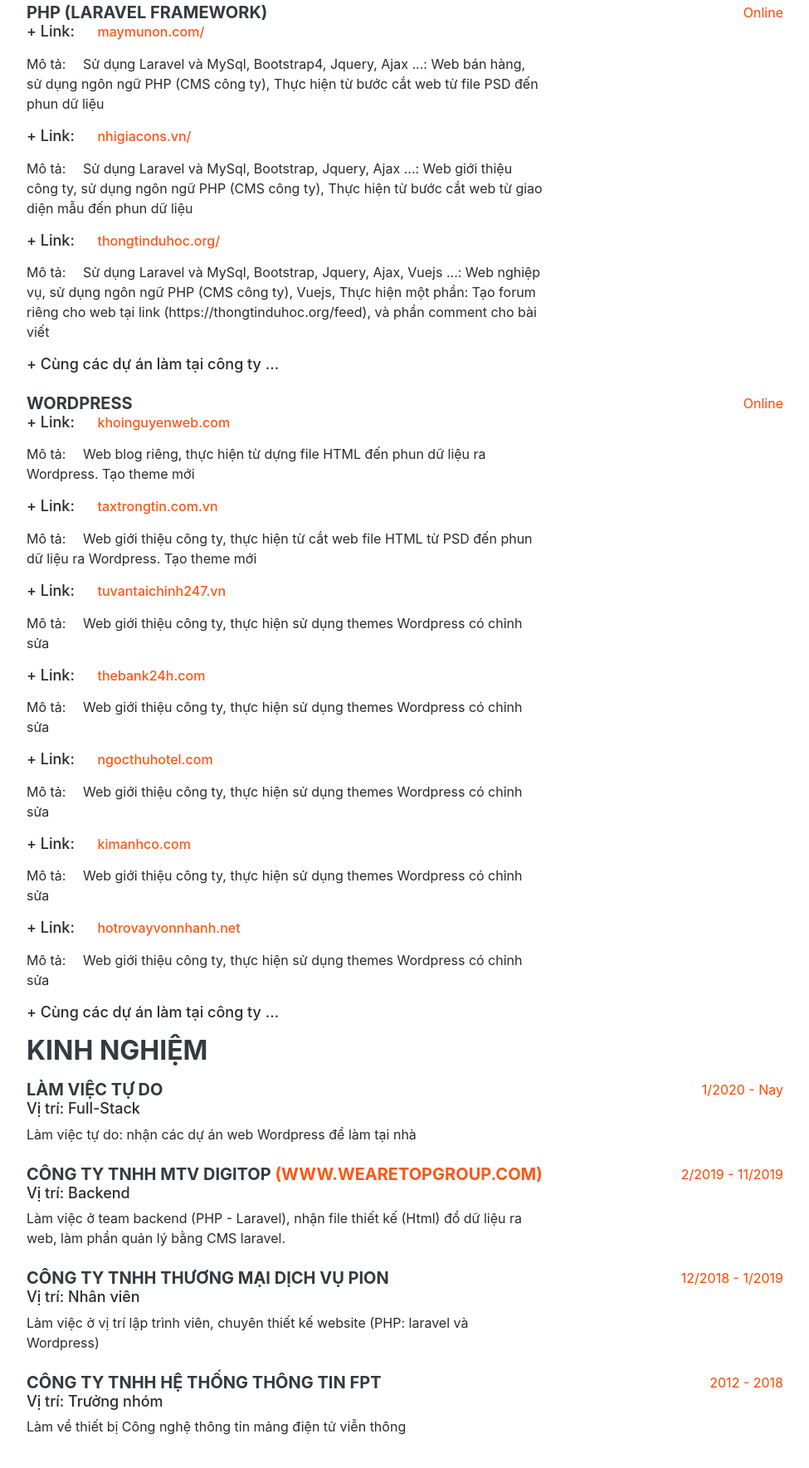
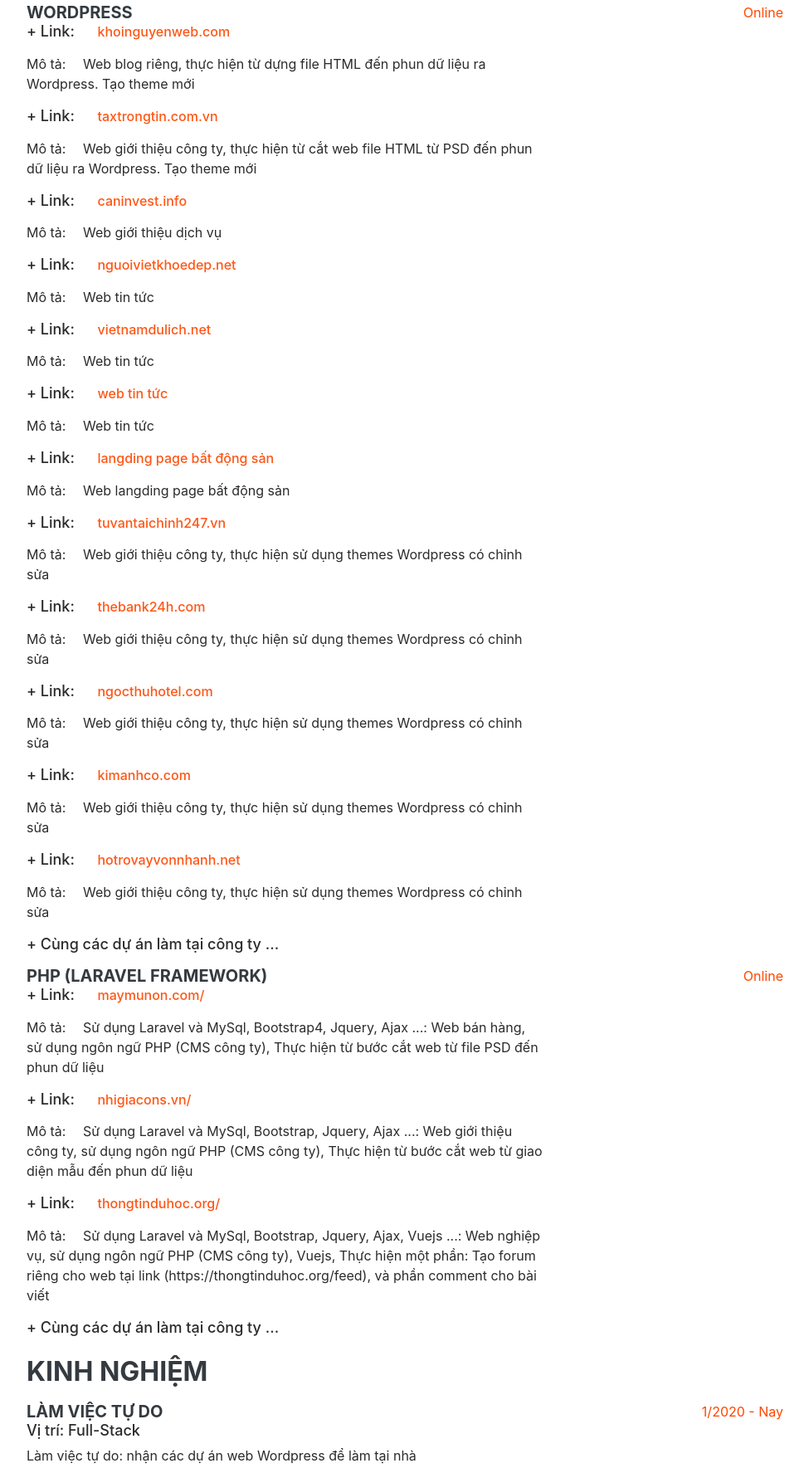
Before and after one commit to hieudvs/hieudvs.github.io, a plain HTML site: page index.html in a window 1280 px wide. Shown: the part 900-2669 px from the top of the page at 83% size, without its empty margins (288-1263 px from the left). Drawn offline with Linux system fonts and the light colour scheme; a web font is replaced by a local one.

Commit message:
Update index.html
Update my CV

```diff
--- a/index.html
+++ b/index.html
@@ -99,31 +99,6 @@
         <!-- Begin: Dự án đã làm -->
         <div class="my-auto">
             <h3 class="mb-3">Dự án đã làm</h3>
-            <div class="resume-item d-flex flex-column flex-md-row mb-2">
-                <div class="resume-content mr-auto">
-                    <h5 class="mb-0">PHP (LARAVEL FRAMEWORK)</h5>
-                    <div class="h5 mb-3">+ Link: &emsp; <a href="http://maymunon.com/" target="blank"><span>maymunon.com/</span>
-                    </a></div>
-                    <p>Mô tả:&emsp; Sử dụng Laravel và MySql, Bootstrap4, Jquery, Ajax ...: Web bán hàng, sử dụng ngôn
-                        ngữ PHP (CMS công ty), Thực hiện từ bước cắt web từ file PSD đến phun dữ liệu</p>
-
-                    <div class="h5 mb-3">+ Link: &emsp; <a href="https://nhigiacons.vn/" target="blank"><span>nhigiacons.vn/</span>
-                    </a></div>
-                    <p>Mô tả:&emsp; Sử dụng Laravel và MySql, Bootstrap, Jquery, Ajax ...: Web giới thiệu công ty, sử
-                        dụng ngôn ngữ PHP (CMS công ty), Thực hiện từ bước cắt web từ giao diện mẫu đến phun dữ liệu</p>
-
-                    <div class="h5 mb-3">+ Link: &emsp; <a href="https://thongtinduhoc.org/" target="blank"><span>thongtinduhoc.org/</span>
-                    </a></div>
-                    <p>Mô tả:&emsp; Sử dụng Laravel và MySql, Bootstrap, Jquery, Ajax, Vuejs ...: Web nghiệp vụ, sử dụng
-                        ngôn ngữ PHP (CMS công ty), Vuejs, Thực hiện một phần: Tạo forum riêng cho web tại link
-                        (https://thongtinduhoc.org/feed), và phần comment cho bài viết</p>
-
-                    <div class="h5 mb-3">+ Cùng các dự án làm tại công ty ... &emsp;</div>
-                </div>
-                <div class="resume-date text-md-right">
-                    <span class="text-primary">Online</span>
-                </div>
-            </div>
 
             <div class="resume-item d-flex flex-column flex-md-row ">
                 <div class="resume-content mr-auto">
@@ -138,6 +113,26 @@
                     </a></div>
                     <p>Mô tả:&emsp; Web giới thiệu công ty, thực hiện từ cắt web file HTML từ PSD đến phun dữ liệu ra
                         Wordpress. Tạo theme mới</p>
+
+                    <div class="h5 mb-3">+ Link: &emsp; <a href="http://caninvest.info/" target="blank"><span>caninvest.info</span>
+                    </a></div>
+                    <p>Mô tả:&emsp; Web giới thiệu dịch vụ</p>
+
+                    <div class="h5 mb-3">+ Link: &emsp; <a href="https://blogsuckhoe.khoinguyenweb.com/" target="blank"><span>nguoivietkhoedep.net</span>
+                    </a></div>
+                    <p>Mô tả:&emsp; Web tin tức</p>
+
+                    <div class="h5 mb-3">+ Link: &emsp; <a href="https://blogdulich.khoinguyenweb.com/" target="blank"><span>vietnamdulich.net</span>
+                    </a></div>
+                    <p>Mô tả:&emsp; Web tin tức</p>
+
+                    <div class="h5 mb-3">+ Link: &emsp; <a href="https://blog-demo-eva.khoinguyenweb.com/" target="blank"><span>web tin tức</span>
+                    </a></div>
+                    <p>Mô tả:&emsp; Web tin tức</p>
+
+                    <div class="h5 mb-3">+ Link: &emsp; <a href="https://bds-v1.khoinguyenweb.com/" target="blank"><span>langding page bất động sản</span>
+                    </a></div>
+                    <p>Mô tả:&emsp; Web langding page bất động sản</p>
 
                     <div class="h5 mb-3">+ Link: &emsp; <a href="https://tuvantaichinh247.vn/" target="blank"><span>tuvantaichinh247.vn</span>
                     </a></div>
@@ -191,6 +186,31 @@
                 </div>
             </div>
 
+            <div class="resume-item d-flex flex-column flex-md-row mb-2">
+                <div class="resume-content mr-auto">
+                    <h5 class="mb-0">PHP (LARAVEL FRAMEWORK)</h5>
+                    <div class="h5 mb-3">+ Link: &emsp; <a href="http://maymunon.com/" target="blank"><span>maymunon.com/</span>
+                    </a></div>
+                    <p>Mô tả:&emsp; Sử dụng Laravel và MySql, Bootstrap4, Jquery, Ajax ...: Web bán hàng, sử dụng ngôn
+                        ngữ PHP (CMS công ty), Thực hiện từ bước cắt web từ file PSD đến phun dữ liệu</p>
+
+                    <div class="h5 mb-3">+ Link: &emsp; <a href="https://nhigiacons.vn/" target="blank"><span>nhigiacons.vn/</span>
+                    </a></div>
+                    <p>Mô tả:&emsp; Sử dụng Laravel và MySql, Bootstrap, Jquery, Ajax ...: Web giới thiệu công ty, sử
+                        dụng ngôn ngữ PHP (CMS công ty), Thực hiện từ bước cắt web từ giao diện mẫu đến phun dữ liệu</p>
+
+                    <div class="h5 mb-3">+ Link: &emsp; <a href="https://thongtinduhoc.org/" target="blank"><span>thongtinduhoc.org/</span>
+                    </a></div>
+                    <p>Mô tả:&emsp; Sử dụng Laravel và MySql, Bootstrap, Jquery, Ajax, Vuejs ...: Web nghiệp vụ, sử dụng
+                        ngôn ngữ PHP (CMS công ty), Vuejs, Thực hiện một phần: Tạo forum riêng cho web tại link
+                        (https://thongtinduhoc.org/feed), và phần comment cho bài viết</p>
+
+                    <div class="h5 mb-3">+ Cùng các dự án làm tại công ty ... &emsp;</div>
+                </div>
+                <div class="resume-date text-md-right">
+                    <span class="text-primary">Online</span>
+                </div>
+            </div>
             <!-- End: Dự án đã làm -->
             <!-- Begin: Kinh nghiệm -->
 
```
Lines whose indentation alone changed are shown as unchanged.
